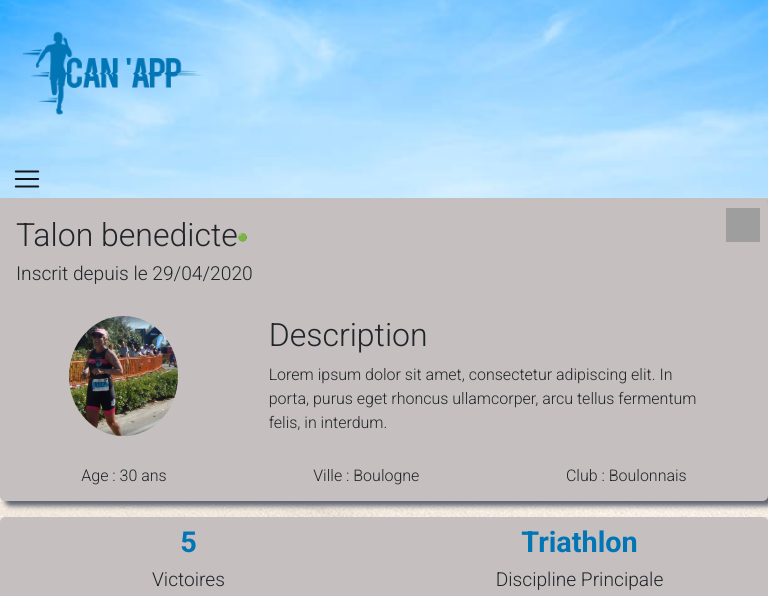
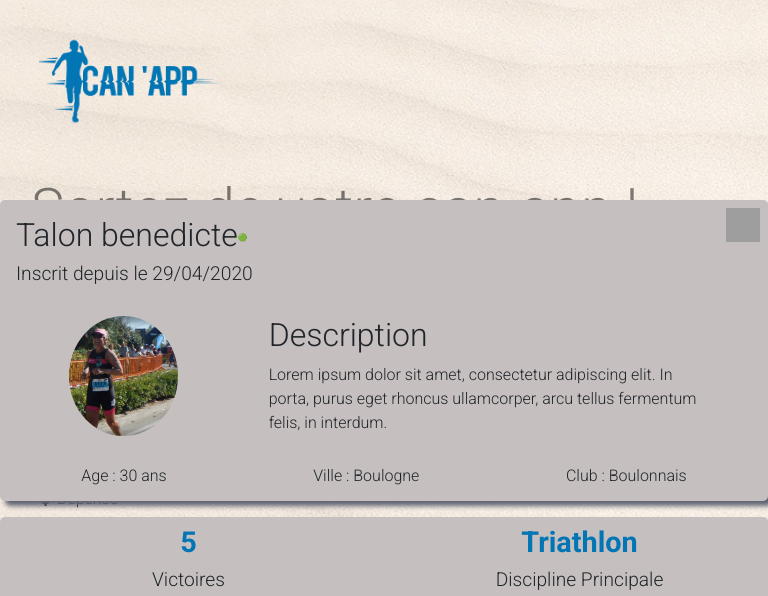
Before and after one commit to Lafie-rage/IUT_Apprentices_Project, a PHP site: page /profil.php in a window 768 px wide, after a click that opens the changed part. Shown: the top 596 px of the page. Run offline with PHP 8.4, Linux system fonts and the light colour scheme; some libraries are stand-ins or nearby versions; grey boxes are pictures that could not be loaded.

Commit message:
Final header

```diff
--- a/header.php
+++ b/header.php
@@ -1,65 +1,4 @@
-<style>
-  /* CSS NavBar */
-  .navbar {background:url(ressources/header_nav_herbe.png), url(ressources/header_nav_ciel.jpg); position:absolute; background-position:bottom; background-size:40%, cover; background-repeat:repeat-x; left:0;right:0;top:0; margin-bottom: 2%;}
-  .slogan {color: #0275b4 !important; font-family: "The Blacklist" !important;}
-  #navbarNav {background-color: #c5bfbf; line-height: 2vw; width:40%; position: absolute; bottom: 0; right: 30%;}
-  #header-img-profil {position: relative; left: 90;}
-  .navbar.navbar-dark .navbar-toggler {color: #0275b4 !important; }
-  .nav-link {color: #0275b4 !important; text-transform: uppercase; font-weight: 700;}
-  .nav-link:hover {color: #F8F9FA;}
-  .fas {color: #ffffff;}
 
-  /* Reponsive for laptot */
-  @media (min-width: 1025px) and (max-width: 1280px) {
-
-    /* Responsive NavBar */
-    .col-slogan {display: inline-block;}
-    .slogan {position: relative; left: 0rem; top: 2rem; font-size: 2.3rem !important;}
-    .navbar {padding: 0 !important; }
-    #navbarNav {position: absolute !important; right: 18%; width: 60%;}
-    .col-header-profil {display: block; position: relative; bottom: 0rem; left: 0rem;}
-  }
-
-  /* Responsive for tablet */
-  @media (min-width: 768px) and (max-width: 1024px) {
-
-    /* Responsive NavBar */
-    .col-slogan {display: inline-block;}
-    .slogan {position: relative; left: 13rem; top: 9rem;}
-    .navbar {padding: 0 !important; }
-    #navbarNav {position: initial;}
-    .col-header-profil {display: block; position: relative; bottom: 0rem; left: 0rem;}
-
-  }
-
-  /* Responsive for tablet landscape */
-  @media (min-width: 768px) and (max-width: 1024px) and (orientation: landscape) {
-
-    /* Responsive NavBar */
-    .col-slogan {display: inline-block;}
-    .slogan {position: relative; left: 0rem; top: 2rem; font-size: 2.3rem !important;}
-    .navbar {padding: 0 !important; }
-    #navbarNav {position: absolute !important; right: 18%; width: 60%;}
-    .col-header-profil {display: block; position: relative; bottom: 0rem; left: 0rem;}
-
-  }
-
-  /* Responsive for mobile */
-  @media (min-width: 330px) and (max-width: 768px) {
-
-    /* Responsive NavBar */
-    .navbar {padding: 0 !important;}
-    .col-slogan {display: none;}
-    #navbarNav {position: relative; right: 0%; width: 100%;}
-    .navbarNav .nav-item {margin: 0rem !important;}
-    .col-header-profil {display: block; position: relative !important; right: 7rem; top: 2rem;}
-    .col-header-profil .row-sign {display: none;}
-
-    .mx-3, .ml-3 {margin-left: 0rem !important}
-
-  }
-
-</style>
 
 <header>
   <!--Main Navigation-->
@@ -73,7 +12,7 @@
       </div>
       <div class="col-auto col-header-profil">
         <div class="row">
-          <a href="navbar-brand"><img id="header-img-profil" src="ressources/modifier-profil.jpg" alt="Profil" width="70" height="70"></a>
+          <a><img id="header-img-profil" src="ressources/profil1.png" alt="Profil" width="70" height="70"></a>
         </div>
         <div class="row">
           <a href="" class="nav-link row-sign">Connexion</a>
```
